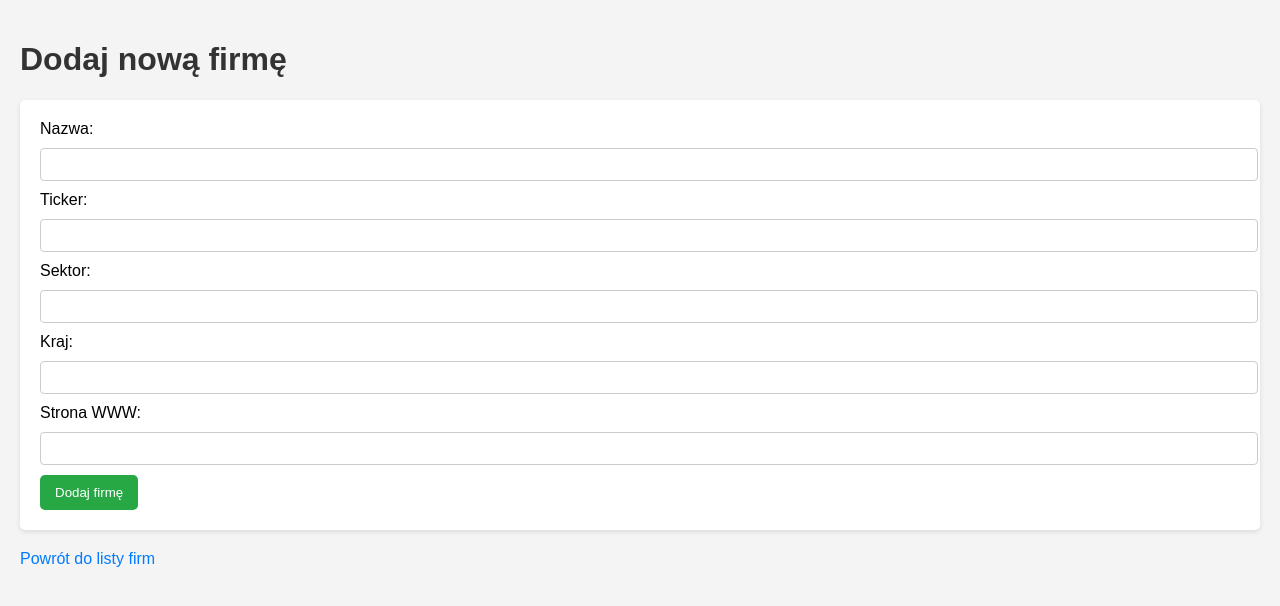
After one commit to uwmkzacharewicz/ZSBD_projekt_2025, a Flask app: page /add-company in a window 1280 px wide. The commit adds this page. Shown: the top 606 px of the page. Run offline with Flask 3, Linux system fonts and the light colour scheme; parts of the project's set-up code (start-up, migrations or seed data) failed here and were passed over.

Commit message:
Rozszerzenie app.py i inne takie tam

```diff
--- a/data/csv/companies.csv
+++ b/data/csv/companies.csv
@@ -8,7 +8,6 @@ name,ticker,sector,country,website
 "Visa Inc.","V","Financials","USA","http://visa.com"
 "Procter & Gamble Co.","PG","Consumer Goods","USA","http://pg.com"
 "NVIDIA Corporation","NVDA","Technology","USA","http://nvidia.com"
-"Samsung Electronics Co., Ltd.","005930.KS","Technology","South Korea","http://samsung.com"
 "Toyota Motor Corporation","TM","Consumer Goods","Japan","http://toyota-global.com"
 "Nestlé S.A.","NESN.SW","Consumer Goods","Switzerland","http://nestle.com"
 "Roche Holding AG","ROG.SW","Health Care","Switzerland","http://roche.com"
--- a/web/app.py
+++ b/web/app.py
@@ -3,8 +3,11 @@ import oracledb
 import json
 import os
 import yfinance as yf
+from utils.api_utils import get_actual_currency_rate
 from datetime import datetime
 
+import sys
+print(sys.path)
 
 with open(os.path.join(os.path.dirname(__file__), '..', 'config', 'config.json')) as f:
     config = json.load(f)
@@ -32,18 +35,30 @@ def home():
 def investors():
     with get_connection() as conn:
         cursor = conn.cursor()
-        cursor.execute("SELECT * FROM Investor")
+        cursor.execute("SELECT INVESTOR_ID, CLIENT_CODE, NAME, EMAIL, PHONE, NATIONAL_ID, CREATED_AT  FROM Investor")
         investors = cursor.fetchall()
     return render_template("investors.html", investors=investors)
+
+
+
 @app.route("/companies")
-def index():
+def companies():
     with get_connection() as conn:
         cursor = conn.cursor()
         cursor.execute("SELECT company_id, name, ticker, sector, country, website FROM Company")
         companies = cursor.fetchall()
     return render_template("companies.html", companies=companies)
 
-@app.route("/add", methods=["GET", "POST"])
+#@app.route("/investors/add", methods=["GET", "POST"])
+
+@app.route("/stock-prices")
+def stock_price():
+    with get_connection() as conn:
+        cursor = conn.cursor()
+        cursor.execute("SELECT company_name, ticker, trade_date, open_price, close_price, close_price_pln, low_price, high_price,volume FROM V_STOCK_PRICES_LATEST")
+        stock_prices = cursor.fetchall()
+    return render_template("stock_prices.html", stock_prices=stock_prices)
+@app.route("/add-company", methods=["GET", "POST"])
 def add_company():
     if request.method == "POST":
         try:
@@ -52,6 +67,19 @@ def add_company():
             sector = request.form['sector']
             country = request.form['country']
             website = request.form['website']
+
+            # Sprawdzenie dostępności tickera w yfinance
+            try:
+                data = yf.Ticker(ticker)
+                hist = data.history(period="1d")
+
+                if hist.empty:
+                    flash(f"❌ Brak danych historycznych dla tickera '{ticker}' w yfinance!", "danger")
+                    return redirect(url_for("add_company"))
+
+            except Exception as e:
+                flash(f"❌ Nie można połączyć się z yfinance lub ticker jest nieprawidłowy ({e})", "danger")
+                return redirect(url_for("add_company"))
 
             with get_connection() as conn:
                 cursor = conn.cursor()
@@ -124,12 +152,21 @@ def transaction():
 
 
 
-@app.route("/import_stock_prices")
+@app.route("/import-stock-prices")
 def import_stock_prices():
     with get_connection() as conn:
         cursor = conn.cursor()
         cursor.execute("SELECT company_id, ticker FROM Company")
         companies = cursor.fetchall()
+
+        # Pobierz aktualny kurs USD/PLN
+
+        usd_to_pln = get_actual_currency_rate("USD")
+        if usd_to_pln is None:
+            flash("❌ Nie udało się pobrać kursu USD/PLN", "danger")
+            return redirect(url_for("home"))
+
+        print(f"Kurs USD/PLN: {usd_to_pln}")
 
         for company_id, ticker in companies:
             try:
@@ -137,19 +174,24 @@ def import_stock_prices():
                 hist = data.history(period="5d")
 
                 for date, row in hist.iterrows():
+                    close_usd = float(row['Close'])
+                    close_pln = round(close_usd * usd_to_pln, 2)
+
                     cursor.execute("""
                         INSERT INTO StockPrice (
                             company_id, trade_date, open_price, high_price,
                             low_price, close_price, volume, currency, close_price_pln, source
-                        ) VALUES (:1, :2, :3, :4, :5, :6, :7, 'USD', NULL, 'yfinance')""", [
-                        company_id,
-                        date.to_pydatetime(),
-                        float(row['Open']),
-                        float(row['High']),
-                        float(row['Low']),
-                        float(row['Close']),
-                        int(row['Volume'])
-                    ])
+                        ) VALUES (:1, :2, :3, :4, :5, :6, :7, 'USD', :8, 'yfinance')""",
+                        [
+                                    company_id,
+                                    date.to_pydatetime(),
+                                    float(row['Open']),
+                                    float(row['High']),
+                                    float(row['Low']),
+                                    close_usd,
+                                    int(row['Volume']),
+                                    close_pln
+                                    ])
 
                 conn.commit()
                 print(f"✅ Dodano dane notowań dla: {ticker}")
--- /dev/null
+++ b/web/templates/add_company.html
@@ -0,0 +1,97 @@
+<!DOCTYPE html>
+<html lang="pl">
+<head>
+    <meta charset="UTF-8">
+    <title>Dodaj firmę</title>
+    <style>
+        body {
+            font-family: Arial, sans-serif;
+            background-color: #f4f4f4;
+            margin: 0;
+            padding: 20px;
+        }
+        h1 {
+            color: #333;
+        }
+        form {
+            background-color: #fff;
+            padding: 20px;
+            border-radius: 5px;
+            box-shadow: 0 2px 5px rgba(0, 0, 0, 0.1);
+        }
+        label {
+            display: block;
+            margin-bottom: 10px;
+        }
+        input[type="text"], input[type="url"] {
+            width: 100%;
+            padding: 8px;
+            margin-bottom: 10px;
+            border-radius: 4px;
+            border: 1px solid #ccc;
+        }
+        input[type="submit"] {
+            background-color: #28a745;
+            color: white;
+            padding: 10px 15px;
+            border: none;
+            border-radius: 5px;
+            cursor: pointer;
+        }
+        input[type="submit"]:hover {
+            background-color: #218838;
+        }
+        .error {
+            color: red;
+            margin-top: 10px;
+        }
+        .success {
+            color: green;
+            margin-top: 10px;
+        }
+        .back-link {
+            margin-top: 20px;
+            display: inline-block;
+            text-decoration: none;
+            color: #007bff;
+        }
+        .back-link:hover {
+            text-decoration: underline;
+        }
+    </style>
+</head>
+<body>
+    <h1>Dodaj nową firmę</h1>
+
+    {% with messages = get_flashed_messages(with_categories=true) %}
+      {% if messages %}
+        <ul>
+        {% for category, message in messages %}
+          <li class="{{ category }}">{{ message }}</li>
+        {% endfor %}
+        </ul>
+      {% endif %}
+    {% endwith %}
+
+    <form method="POST">
+        <label for="name">Nazwa:</label>
+        <input type="text" name="name" id="name" required>
+
+        <label for="ticker">Ticker:</label>
+        <input type="text" name="ticker" id="ticker" required>
+
+        <label for="sector">Sektor:</label>
+        <input type="text" name="sector" id="sector">
+
+        <label for="country">Kraj:</label>
+        <input type="text" name="country" id="country">
+
+        <label for="website">Strona WWW:</label>
+        <input type="text" name="website" id="website">
+
+        <input type="submit" value="Dodaj firmę">
+    </form>
+
+    <a href="{{ url_for('home') }}" class="back-link">Powrót do listy firm</a>
+</body>
+</html>
--- a/web/templates/companies.html
+++ b/web/templates/companies.html
@@ -26,5 +26,7 @@
         </tr>
         {% endfor %}
     </table>
+
+    <p><a href="{{ url_for('home') }}">🏠 Powrót do strony głównej</a></p>
 </body>
 </html>
--- a/web/templates/investors.html
+++ b/web/templates/investors.html
@@ -28,5 +28,6 @@
         </tr>
         {% endfor %}
     </table>
+<p><a href="{{ url_for('home') }}">🏠 Powrót do strony głównej</a></p>
 </body>
 </html>
--- a/web/templates/portfolio.html
+++ b/web/templates/portfolio.html
@@ -28,6 +28,6 @@
         {% endfor %}
     </table>
 
-    <p><a href="{{ url_for('index') }}">🏠 Powrót do strony głównej</a></p>
+    <p><a href="{{ url_for('home') }}">🏠 Powrót do strony głównej</a></p>
 </body>
 </html>
--- a/web/templates/transaction.html
+++ b/web/templates/transaction.html
@@ -64,5 +64,6 @@
     {% endif %}
 
     <p><a href="{{ url_for('transaction') }}">Dodaj kolejną transakcję</a></p>
+    <p><a href="{{ url_for('home') }}">🏠 Powrót do strony głównej</a></p>
 </body>
 </html>
```
Also changed, not shown: sql/functions/count_transactions.sql (added, +24 -0 lines), sql/views/v_stock_prices_detailed.sql (added, +23 -0 lines), utils/api_utils.py (added, +17 -0 lines), web/templates/home.html (+4 -3 lines), web/templates/stock_prices.html (added, +38 -0 lines).
